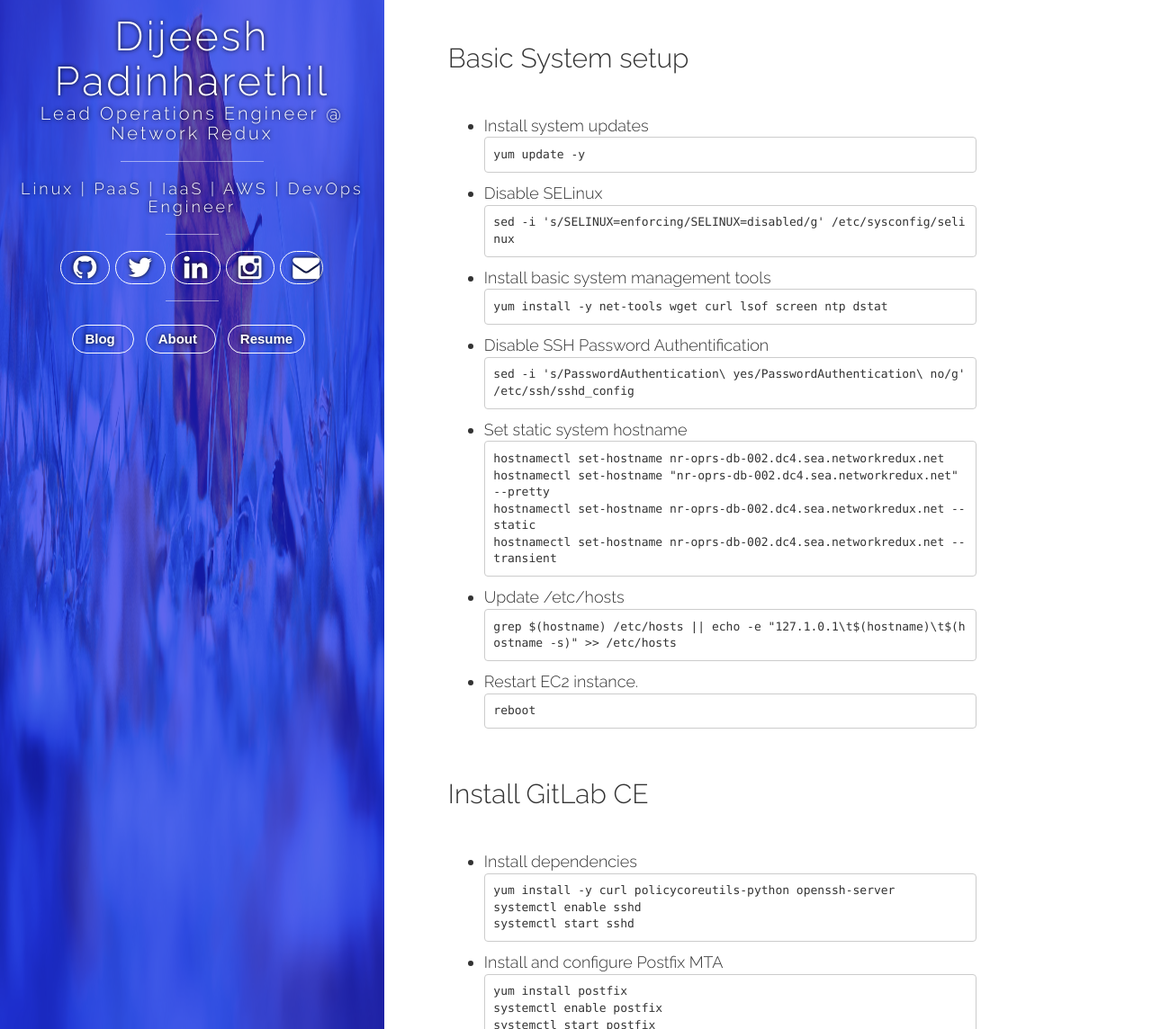
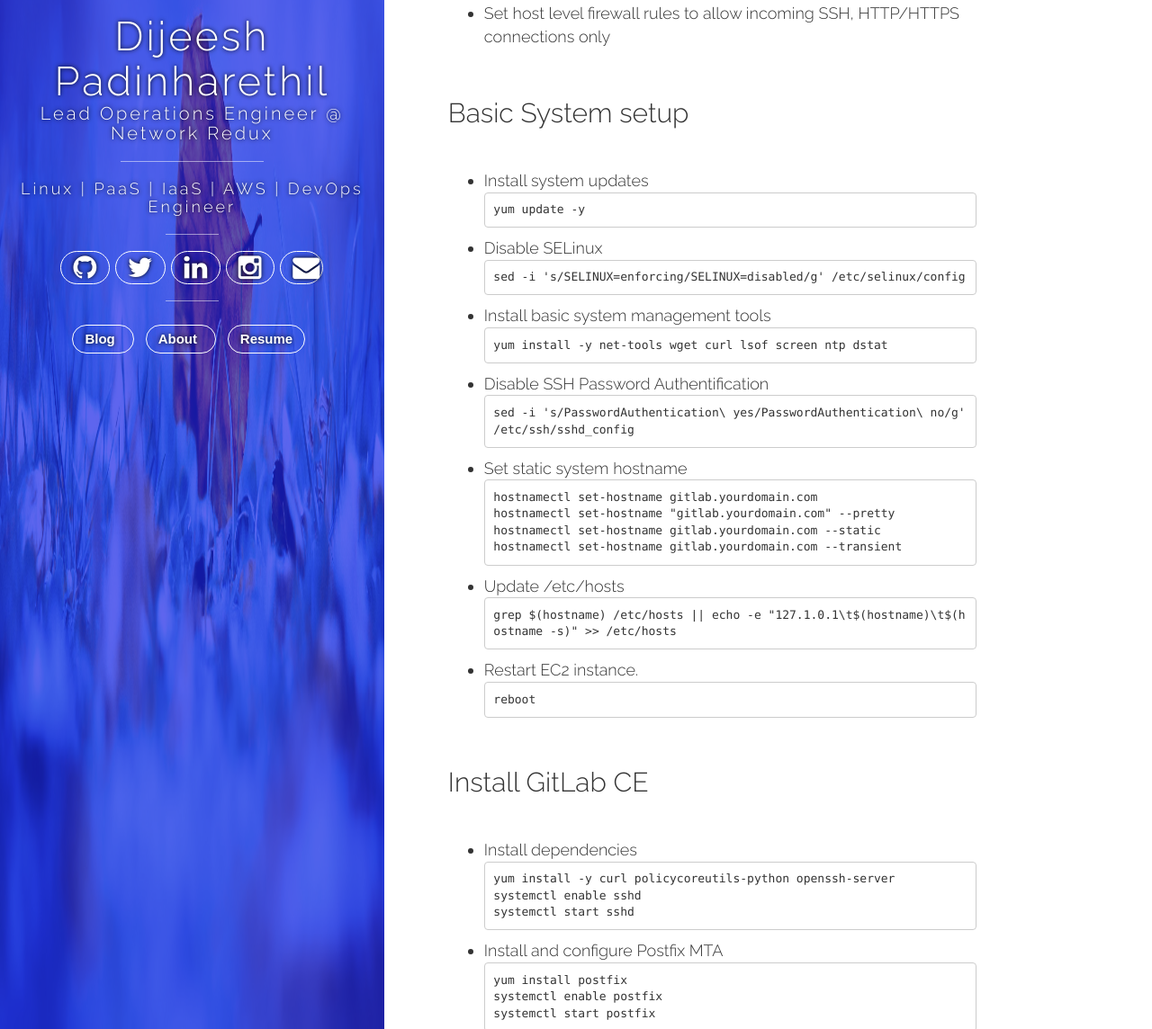
Before and after one commit to dijeesh/dijeesh.github.io-bak, a Jekyll site: the page built from _posts/2018-01-30-Setup-And-Secure-Private-Gitlab-Server.md, in a window 1280 px wide and 1400 px high, scrolled down 564 px, cut to the strip 256-1400 px from the top of the window. Shown: the whole strip at 90% size. Built offline with Jekyll 4.4.1, drawn with Linux system fonts in a browser that asks for light colours; nearby versions of some CDN libraries; comment, search, counter and statistics services are not loaded; some of the changed text lies outside the part shown.

Commit message:
GitLab Post

````diff
--- a/_posts/2018-01-30-Setup-And-Secure-Private-Gitlab-Server.md
+++ b/_posts/2018-01-30-Setup-And-Secure-Private-Gitlab-Server.md
@@ -31,7 +31,9 @@
 
 - Enable basic monitoring for the EC2 instance ( StatusCheckFailed )
 
--  Assign an EIP
+- Assign an EIP
+
+- Set host level firewall rules to allow incoming SSH, HTTP/HTTPS connections only
 
 
 
@@ -48,7 +50,7 @@
 
 - Disable SELinux
 ```
-  sed -i 's/SELINUX=enforcing/SELINUX=disabled/g' /etc/sysconfig/selinux
+  sed -i 's/SELINUX=enforcing/SELINUX=disabled/g' /etc/selinux/config
 ```
 
 - Install basic system management tools
@@ -63,10 +65,10 @@
 
 - Set static system hostname
 ```
-  hostnamectl set-hostname nr-oprs-db-002.dc4.sea.networkredux.net
-  hostnamectl set-hostname "nr-oprs-db-002.dc4.sea.networkredux.net" --pretty
-  hostnamectl set-hostname nr-oprs-db-002.dc4.sea.networkredux.net --static
-  hostnamectl set-hostname nr-oprs-db-002.dc4.sea.networkredux.net --transient
+  hostnamectl set-hostname gitlab.yourdomain.com
+  hostnamectl set-hostname "gitlab.yourdomain.com" --pretty
+  hostnamectl set-hostname gitlab.yourdomain.com --static
+  hostnamectl set-hostname gitlab.yourdomain.com --transient
 ```
 
 - Update /etc/hosts
@@ -208,7 +210,7 @@
 
 
 <br><br><br>
-Alright, now we have our GitLab instance up and running.
+*Alright, now we have our GitLab instance up and running.*
 <br>
 - [x] Provisioned EC2 Instance
 - [x] Installed GitLab CE
@@ -218,6 +220,9 @@
 <br><br><br>
 
 
-
-
-Happy Coding !!
+*Tips :*
+<br>
+[x] Enable backups for GitLab Instance
+[x] Convert the EC2 instance to a reserverd instance for cost savings.
+<br><br><br>
+*Happy Coding !!*
````
